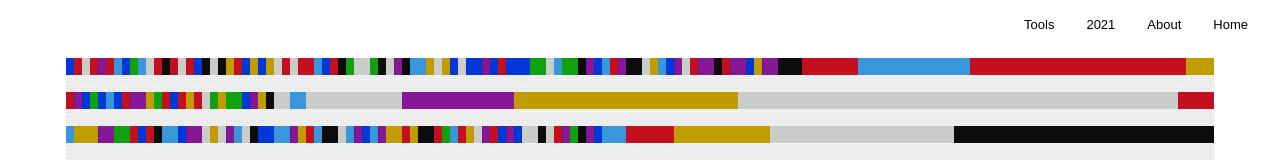
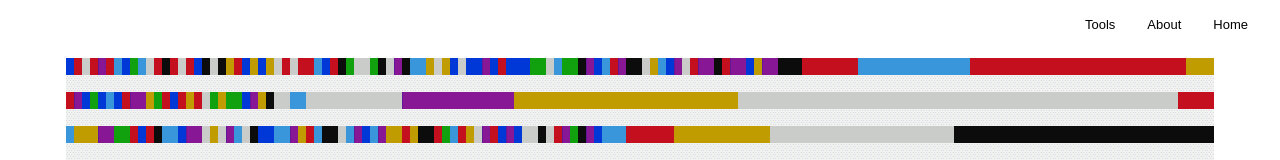
Before and after one commit to justinguevara/www.justinguevara.ca, a React (Vite) app: page / in a window 1280 px wide. Shown: the top 160 px of the page. Built offline with nearby package versions, Linux system fonts and the light colour scheme.

Commit message:
remove main menu navigation links

```diff
--- a/src/components/MainNavigation.tsx
+++ b/src/components/MainNavigation.tsx
@@ -22,7 +22,6 @@
           <ul className="menu" id="menu-menu-1">
             <li className="menu-item"><Link to="/tools">Tools</Link></li>
             {/*<li className="menu-item"><Link to="/q">?</Link></li>*/}
-            <li className="menu-item"><Link to="/music">2021</Link></li>
             <li className="menu-item"><Link to="/about">About</Link></li>
             <li className="menu-item"><Link to="/">Home</Link></li>
           </ul>
```
